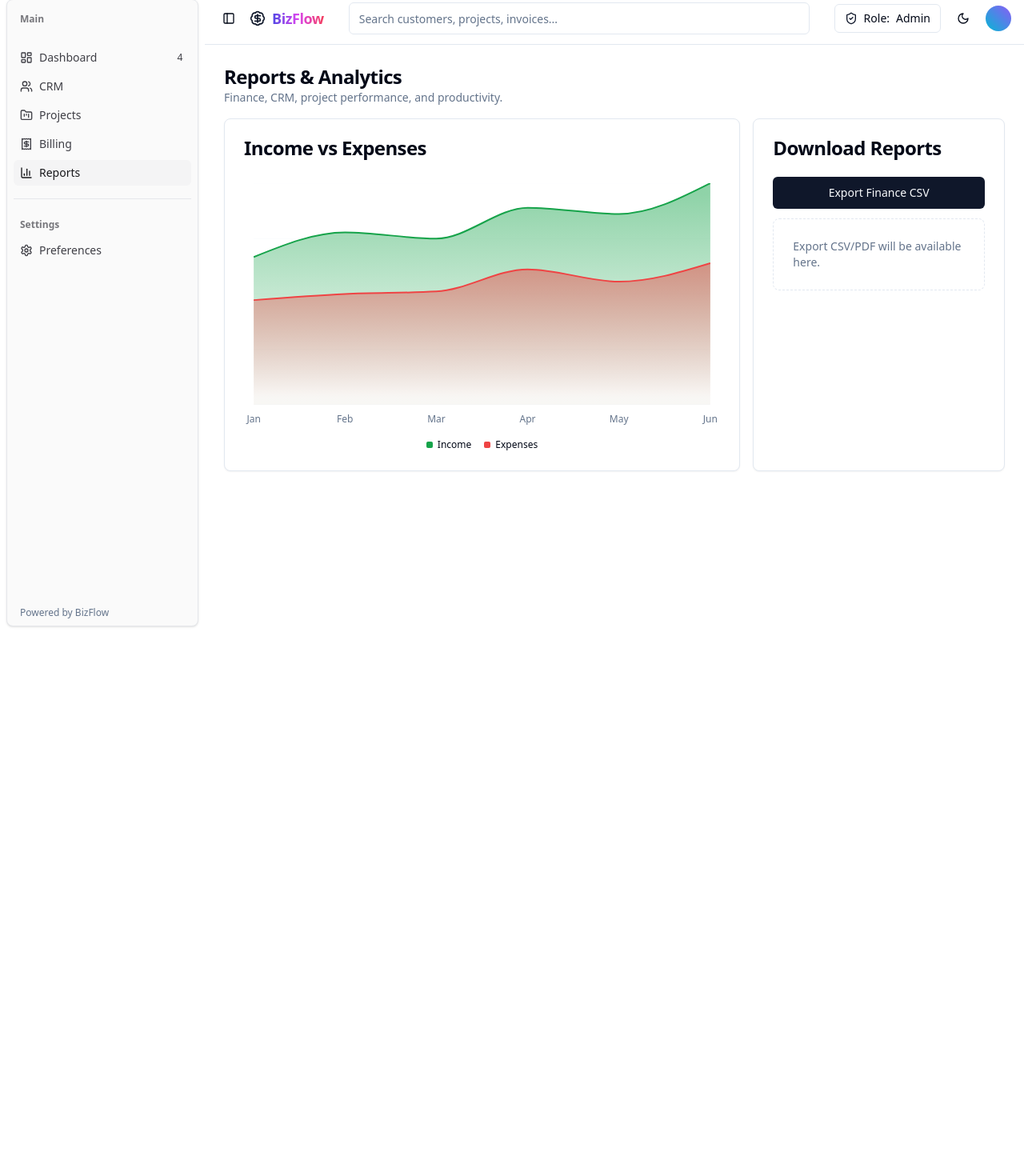
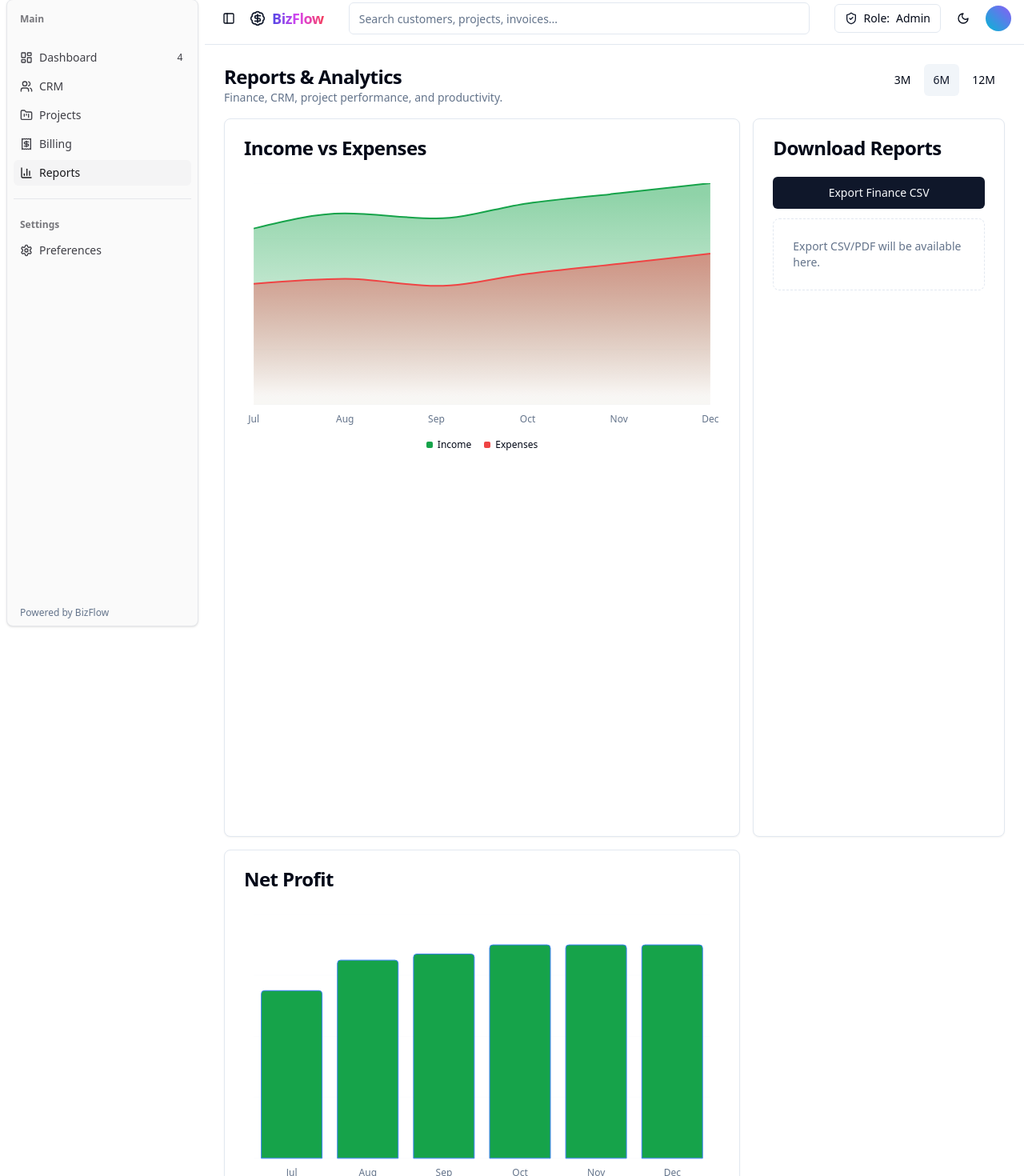
Before and after one commit to Sauravambuskar/BIZFlow-AI-Based-PMP-Software-, a React (Vite) app: page /reports in a window 1280 px wide. Shown: the part 9-1479 px from the top of the page at 80% size. Before the commit the page ends 800 px from the top, so only its background shows below. Built offline with nearby package versions, Linux system fonts and the light colour scheme.

Commit message:
[dyad] Preparing to enhance Reports by reading FinanceChart and finance data - wrote 7 file(s)

```diff
--- a/src/components/dashboard/FinanceChart.tsx
+++ b/src/components/dashboard/FinanceChart.tsx
@@ -18,6 +18,9 @@ import {
 import { Card, CardContent, CardHeader, CardTitle } from "@/components/ui/card";
 import { financeData } from "../../data/finance.ts";
 
+type FinanceRow = { month: string; income: number; expenses: number };
+type FinanceChartProps = { data?: FinanceRow[] };
+
 const chartConfig: ChartConfig = {
   income: {
     label: "Income",
@@ -29,7 +32,8 @@ const chartConfig: ChartConfig = {
   },
 };
 
-const FinanceChart: React.FC = () => {
+const FinanceChart: React.FC<FinanceChartProps> = ({ data }) => {
+  const chartData = data ?? financeData;
   return (
     <Card className="h-full">
       <CardHeader>
@@ -38,7 +42,7 @@ const FinanceChart: React.FC = () => {
       <CardContent className="pt-2">
         <ChartContainer config={chartConfig} className="w-full">
           <AreaChart
-            data={financeData}
+            data={chartData}
             margin={{ left: 12, right: 12 }}
           >
             <defs>
--- /dev/null
+++ b/src/components/reports/NetProfitChart.tsx
@@ -0,0 +1,62 @@
+"use client";
+
+import React from "react";
+import {
+  ChartContainer,
+  ChartTooltip,
+  ChartTooltipContent,
+  type ChartConfig,
+} from "@/components/ui/chart";
+import { Card, CardContent, CardHeader, CardTitle } from "@/components/ui/card";
+import { BarChart, Bar, XAxis, CartesianGrid, Cell } from "recharts";
+
+type Row = { month: string; income: number; expenses: number };
+
+const chartConfig: ChartConfig = {
+  net: {
+    label: "Net Profit",
+    color: "hsl(217.2 91.2% 59.8%)", // base blue for legend
+  },
+};
+
+type Props = {
+  data: Row[];
+};
+
+const NetProfitChart: React.FC<Props> = ({ data }) => {
+  const rows = React.useMemo(
+    () => data.map((d) => ({ month: d.month, net: d.income - d.expenses })),
+    [data],
+  );
+
+  return (
+    <Card>
+      <CardHeader>
+        <CardTitle>Net Profit</CardTitle>
+      </CardHeader>
+      <CardContent className="pt-2">
+        <ChartContainer config={chartConfig} className="w-full">
+          <BarChart data={rows} margin={{ left: 12, right: 12 }}>
+            <CartesianGrid vertical={false} strokeOpacity={0.2} />
+            <XAxis dataKey="month" tickLine={false} axisLine={false} tickMargin={8} />
+            <ChartTooltip content={<ChartTooltipContent />} />
+            <Bar dataKey="net" stroke="var(--color-net)" radius={[4, 4, 0, 0]}>
+              {rows.map((r, i) => (
+                <Cell
+                  key={`cell-${i}`}
+                  fill={
+                    r.net >= 0
+                      ? "hsl(142.1 76.2% 36.3%)" // green
+                      : "hsl(0 84.2% 60.2%)" // red
+                  }
+                />
+              ))}
+            </Bar>
+          </BarChart>
+        </ChartContainer>
+      </CardContent>
+    </Card>
+  );
+};
+
+export default NetProfitChart;
--- /dev/null
+++ b/src/components/reports/TimeframeSelector.tsx
@@ -0,0 +1,36 @@
+"use client";
+
+import React from "react";
+import { ToggleGroup, ToggleGroupItem } from "@/components/ui/toggle-group";
+
+type Props = {
+  value: 3 | 6 | 12;
+  onChange: (v: 3 | 6 | 12) => void;
+};
+
+const TimeframeSelector: React.FC<Props> = ({ value, onChange }) => {
+  return (
+    <ToggleGroup
+      type="single"
+      value={String(value)}
+      onValueChange={(v) => {
+        if (!v) return;
+        const n = Number(v) as 3 | 6 | 12;
+        onChange(n);
+      }}
+      className="flex"
+    >
+      <ToggleGroupItem value="3" aria-label="Last 3 months" className="px-3">
+        3M
+      </ToggleGroupItem>
+      <ToggleGroupItem value="6" aria-label="Last 6 months" className="px-3">
+        6M
+      </ToggleGroupItem>
+      <ToggleGroupItem value="12" aria-label="Last 12 months" className="px-3">
+        12M
+      </ToggleGroupItem>
+    </ToggleGroup>
+  );
+};
+
+export default TimeframeSelector;
--- a/src/data/finance.ts
+++ b/src/data/finance.ts
@@ -5,4 +5,10 @@ export const financeData = [
   { month: "Apr", income: 16000, expenses: 11000 },
   { month: "May", income: 15500, expenses: 10000 },
   { month: "Jun", income: 18000, expenses: 11500 },
+  { month: "Jul", income: 17500, expenses: 12000 },
+  { month: "Aug", income: 19000, expenses: 12500 },
+  { month: "Sep", income: 18500, expenses: 11800 },
+  { month: "Oct", income: 20000, expenses: 13000 },
+  { month: "Nov", income: 21000, expenses: 14000 },
+  { month: "Dec", income: 22000, expenses: 15000 },
 ];
--- a/src/pages/Reports.tsx
+++ b/src/pages/Reports.tsx
@@ -7,19 +7,31 @@ import FinanceChart from "@/components/dashboard/FinanceChart";
 import { Button } from "@/components/ui/button";
 import { exportToCsv } from "@/utils/export";
 import { financeData } from "../data/finance.ts";
+import TimeframeSelector from "../components/reports/TimeframeSelector";
+import NetProfitChart from "../components/reports/NetProfitChart";
 
 const Reports: React.FC = () => {
+  const [months, setMonths] = React.useState<3 | 6 | 12>(6);
+  const chartData = React.useMemo(
+    () => financeData.slice(-months),
+    [months],
+  );
+
   return (
     <AppLayout>
       <div className="flex flex-col gap-4">
-        <div>
-          <h1 className="text-2xl font-semibold tracking-tight">Reports & Analytics</h1>
-          <p className="text-sm text-muted-foreground">Finance, CRM, project performance, and productivity.</p>
+        <div className="flex items-start justify-between gap-3 flex-wrap">
+          <div>
+            <h1 className="text-2xl font-semibold tracking-tight">Reports & Analytics</h1>
+            <p className="text-sm text-muted-foreground">Finance, CRM, project performance, and productivity.</p>
+          </div>
+          <TimeframeSelector value={months} onChange={setMonths} />
         </div>
 
         <div className="grid gap-4 lg:grid-cols-3">
-          <div className="lg:col-span-2">
-            <FinanceChart />
+          <div className="lg:col-span-2 space-y-4">
+            <FinanceChart data={chartData} />
+            <NetProfitChart data={chartData} />
           </div>
           <Card>
             <CardHeader>
```
